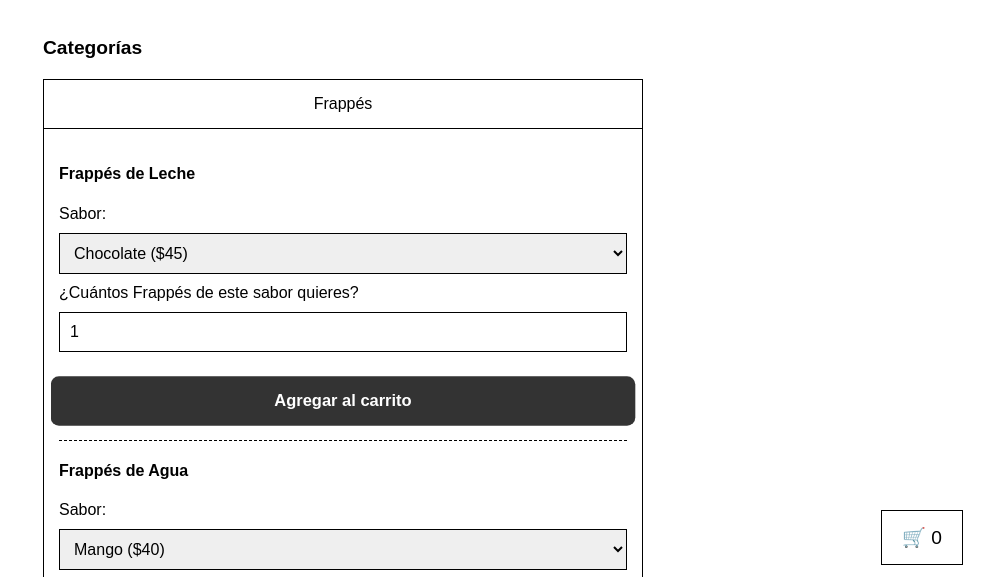
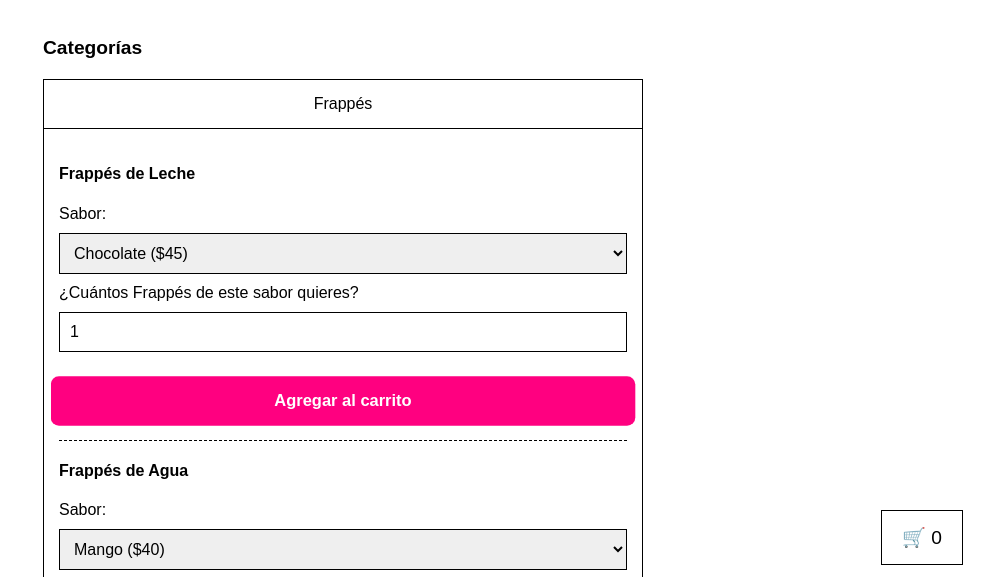
Before and after one commit to danielhn1011/dvine-menu, a plain HTML site: page index.html in a window 1280 px wide. Both pictures are taken after a click on the button "Frappés". Shown: the part 215-792 px from the top of the page, without its empty margins (297-1280 px from the left). Drawn offline with Linux system fonts and the light colour scheme.

Commit message:
Add files via upload
boton rosa

```diff
--- a/style.css
+++ b/style.css
@@ -94,7 +94,7 @@ body {
 
 /* --- ESTILOS DEL BOTÓN DE AGREGAR --- */
 .btn-agregar {
-    background-color: #333333; /* Negro sólido y elegante que combina con D'Vine */
+    background-color: #FF0080; /* Negro sólido y elegante que combina con D'Vine */
     color: white;
     padding: 15px;
     font-size: 16px;
```
